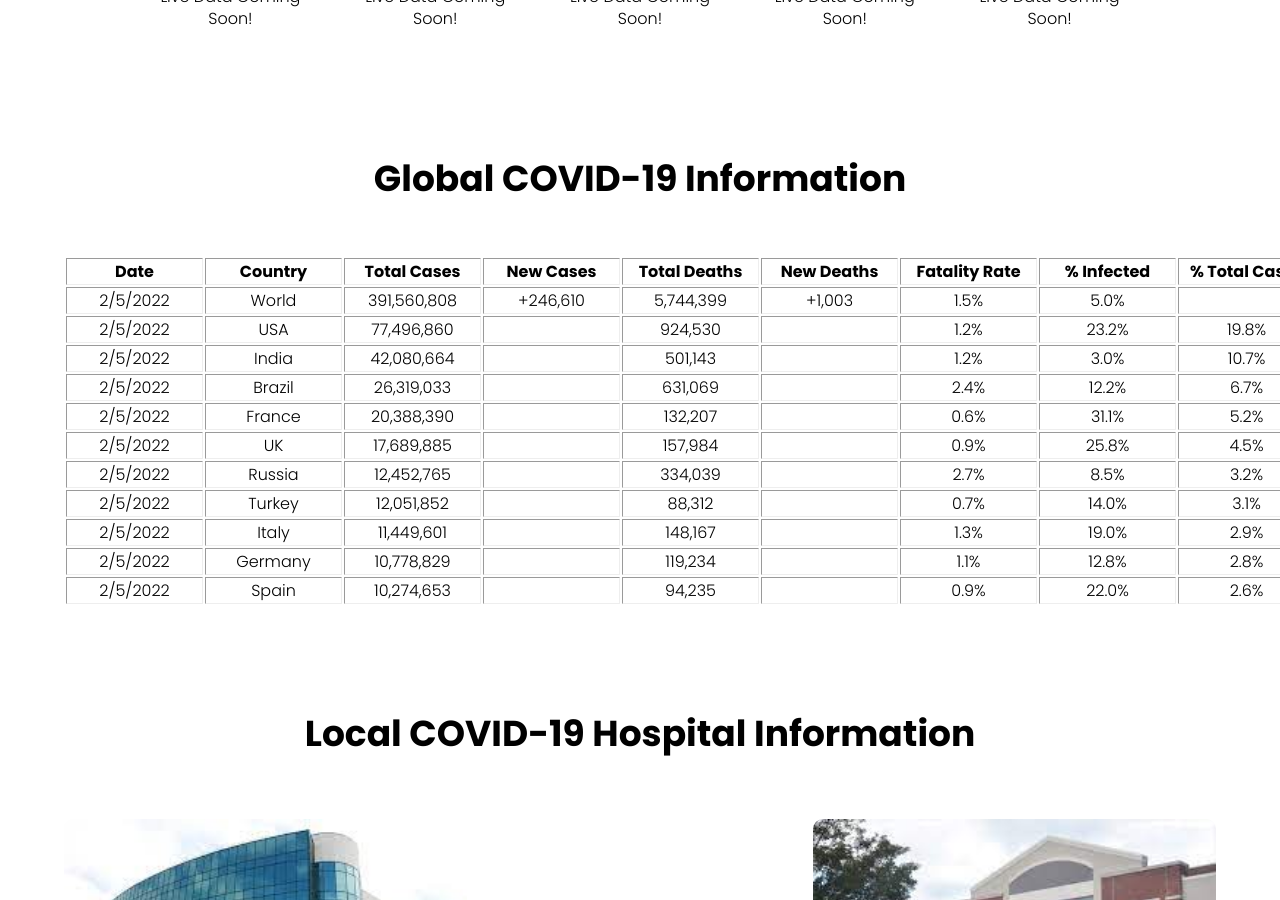
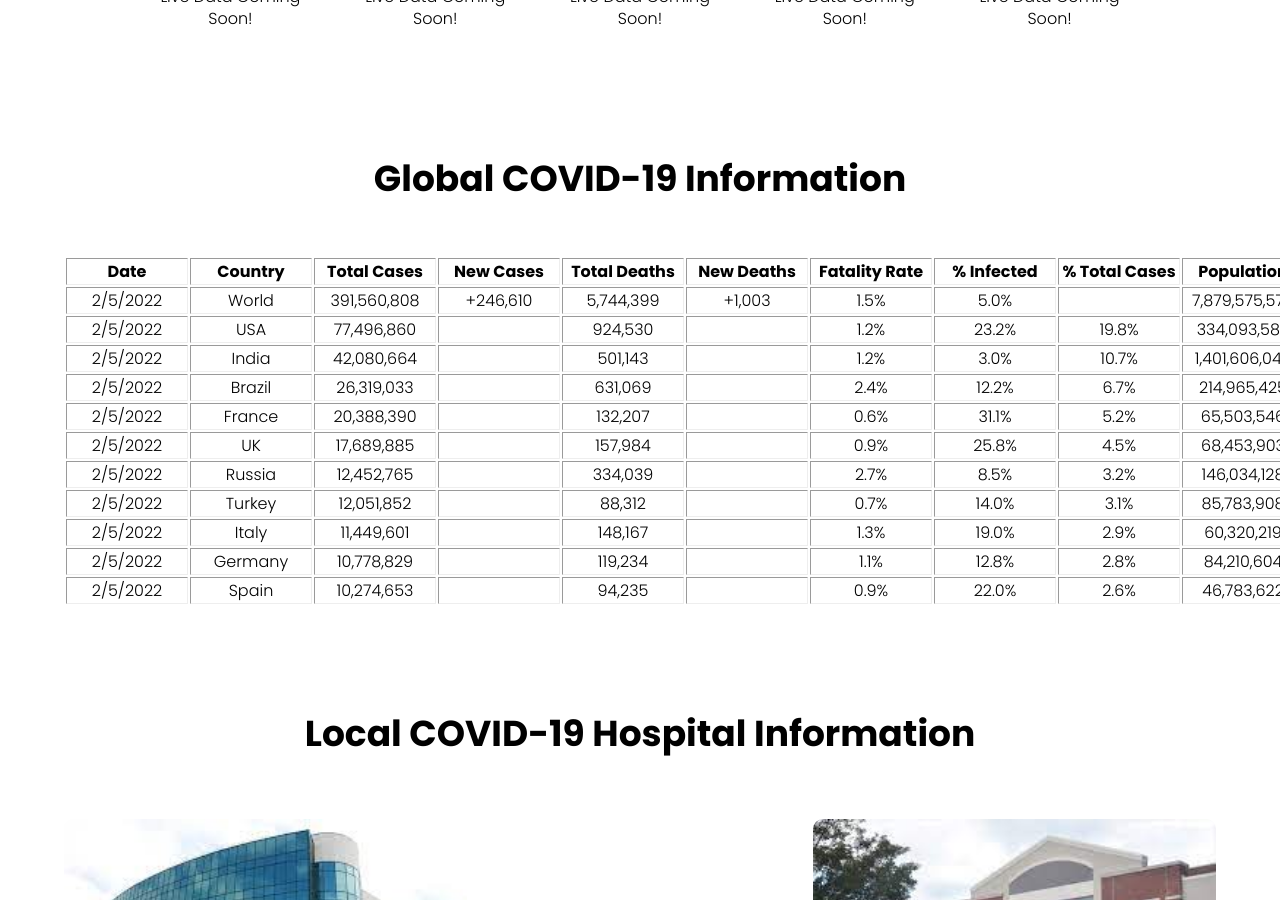
Before and after one commit to Pasin3ru/Tracking-COVID-19, a Jekyll site: the page built from index.html, in a window 1280 px wide and 900 px high, scrolled down 1181 px. Built offline with Jekyll 4.4.1, drawn with Linux system fonts in a browser that asks for light colours.

Commit message:
readjust column width

```diff
--- a/_includes/hospital-tables/global_data.html
+++ b/_includes/hospital-tables/global_data.html
@@ -1,16 +1,16 @@
 <table border="1" class="dataframe">
   <thead>
     <tr style="text-align: center;">
-      <th style="min-width: 135px;">Date</th>
-      <th style="min-width: 135px;">Country</th>
-      <th style="min-width: 135px;">Total Cases</th>
-      <th style="min-width: 135px;">New Cases</th>
-      <th style="min-width: 135px;">Total Deaths</th>
-      <th style="min-width: 135px;">New Deaths</th>
-      <th style="min-width: 135px;">Fatality Rate</th>
-      <th style="min-width: 135px;">% Infected</th>
-      <th style="min-width: 135px;">% Total Cases</th>
-      <th style="min-width: 135px;">Population</th>
+      <th style="min-width: 120px;">Date</th>
+      <th style="min-width: 120px;">Country</th>
+      <th style="min-width: 120px;">Total Cases</th>
+      <th style="min-width: 120px;">New Cases</th>
+      <th style="min-width: 120px;">Total Deaths</th>
+      <th style="min-width: 120px;">New Deaths</th>
+      <th style="min-width: 120px;">Fatality Rate</th>
+      <th style="min-width: 120px;">% Infected</th>
+      <th style="min-width: 120px;">% Total Cases</th>
+      <th style="min-width: 120px;">Population</th>
     </tr>
   </thead>
   <tbody>
```
